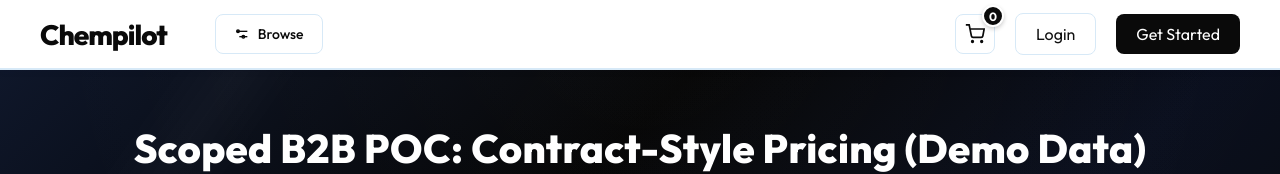
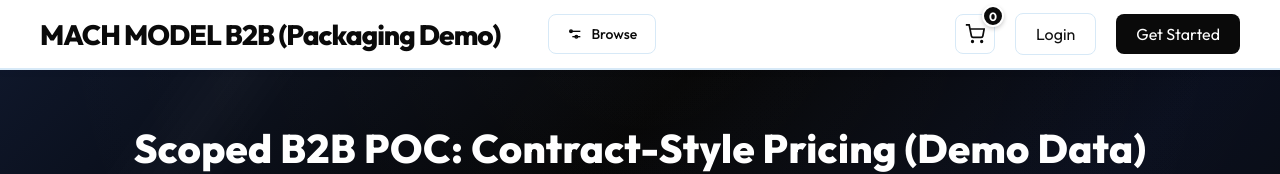
Before and after one commit to Trueblue606/commercetools-b2b-machinery-store2, a Next.js app in the folder b2b-simple/: page / in a window 1280 px wide. Shown: the top 174 px of the page. Built offline with nearby package versions, Linux system fonts and the light colour scheme; no server answers.

Commit message:
Update app name to MACH MODEL B2B (Packaging Demo)

```diff
--- a/b2b-simple/src/components/components/navbar.js
+++ b/b2b-simple/src/components/components/navbar.js
@@ -117,7 +117,7 @@ export default function Navbar({ onToggleFilters, hideBenefitsBar = false }) {
               gap: '8px',
             }}
           >
-            Chempilot
+            MACH MODEL B2B (Packaging Demo)
           </Link>
 
           {onToggleFilters && (
```
